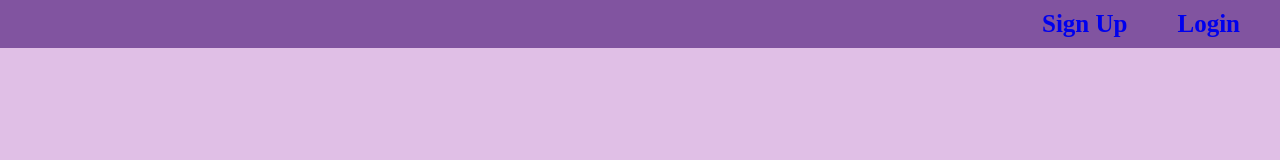
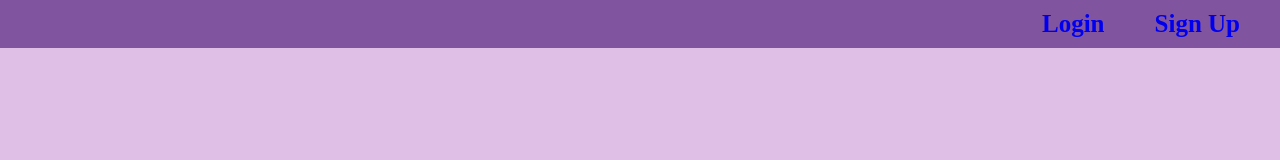
Before and after one commit to Happhee/CORE, a React (Create React App) app in the folder core/: page / in a window 1280 px wide. Shown: the top 160 px of the page. Built offline with nearby package versions, Linux system fonts and the light colour scheme.

Commit message:
[ADD] 방향 변경

```diff
--- a/core/src/css/Toolbar.css
+++ b/core/src/css/Toolbar.css
@@ -6,8 +6,8 @@ body{
     background-color: #8154A0;
     width: 100%;
     display: flex;
-    flex-direction: row;
-    justify-content: flex-end;
+    flex-direction: row-reverse;
+    justify-content: flex-start;
     color: #EEEEEE;
     padding: 10px;
     font-weight: 600;
```
